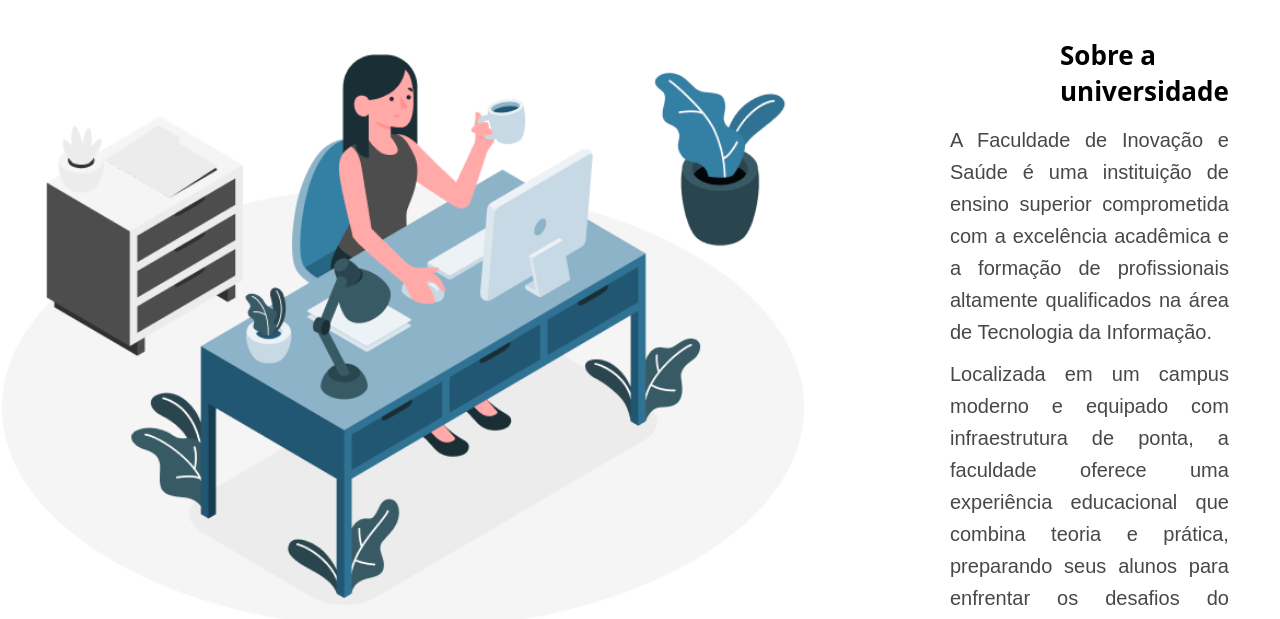
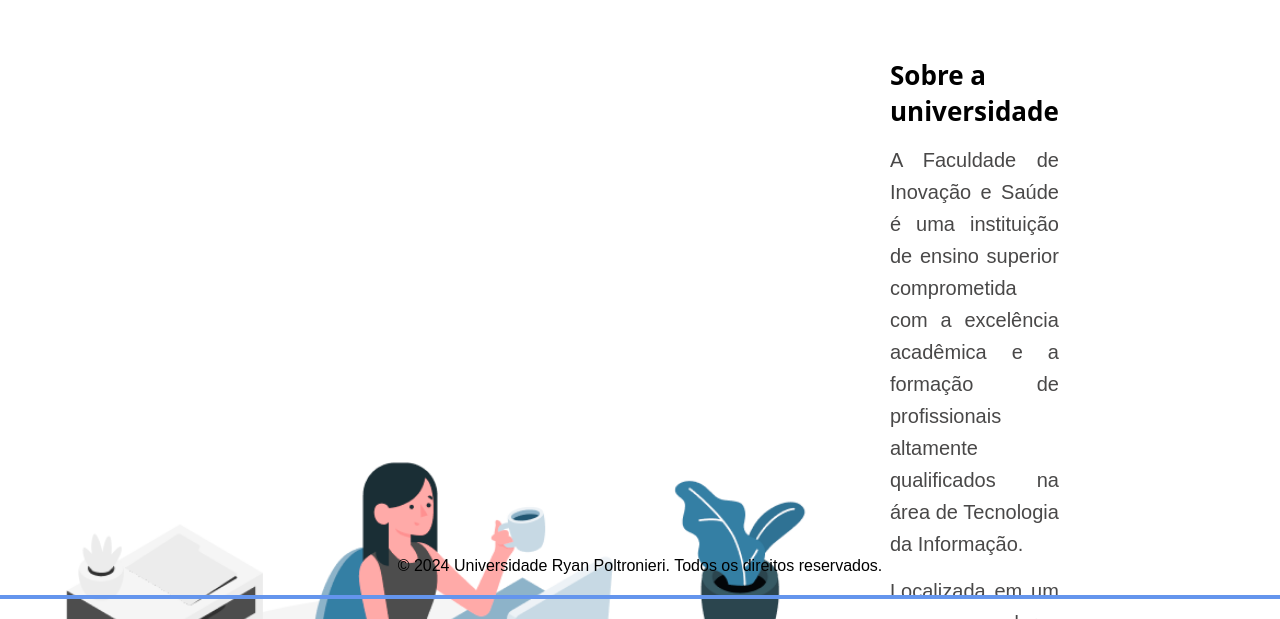
Before and after one commit to iryanreiszs/Site-Faculdade, a plain HTML site: page index.html in a window 1280 px wide. Shown: the part 181-800 px from the top of the page. Drawn offline with Linux system fonts and the light colour scheme.

Commit message:
Update style.css

```diff
--- a/style.css
+++ b/style.css
@@ -53,8 +53,8 @@ nav ul li a{
 .main-content{
 display: flex;
 justify-content: space-between;
-align-items: right;
-padding: 0px;
+align-items: center;
+padding: 20px;
 }
 
 .image-section img {
@@ -63,7 +63,7 @@ height: auto;
 }
 
 .text-section{
-    margin-right: 100px;
+    margin-right: 200px;
     max-width: 600px;
 margin-left: 0;
 }
@@ -72,7 +72,6 @@ margin-left: 0;
     font-size: 26px;
     font-weight: bold;
     margin-bottom: 15px;
-    margin-left: 190px;
     color: black;
     font-family: system-ui, -apple-system, BlinkMacSystemFont, 'Segoe UI', Roboto, Oxygen, Ubuntu, Cantarell, 'Open Sans', 'Helvetica Neue', sans-serif;
 }
@@ -81,8 +80,7 @@ margin-left: 0;
     font-size: 20px;
     line-height: 1.6;
     color: rgb(73, 72, 72);
-    margin-bottom: 10px;
-    margin-left: 80px;
+    margin-bottom: 15px;
     text-align: justify;
 }
 
@@ -95,6 +93,7 @@ article{
 footer{
     border-bottom: 4px solid #6495ED;
     margin-bottom: 20px;
+    position: fixed;
     bottom: 0;
     left: 0;
     width: 100%;
```
